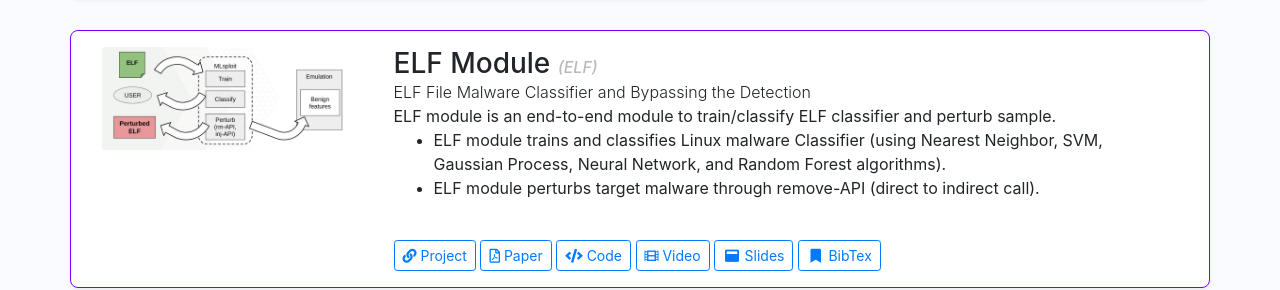
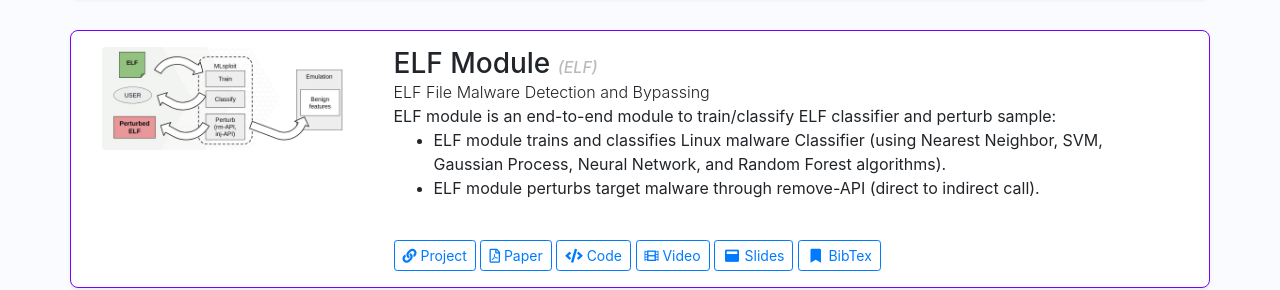
Before and after one commit to mlsploit/mlsploit-tutorial, a Jekyll site: the page built from index.html, in a window 1280 px wide. Shown: the part 1733-2023 px from the top of the page. Built offline with Jekyll 4.4.1, drawn with Linux system fonts in a browser that asks for light colours.

Commit message:
update elf info

```diff
--- a/_data/modules.yml
+++ b/_data/modules.yml
@@ -131,7 +131,7 @@
   venue-shorthand: ELF
   year: 0
 
-  paper-home: "https://github.com/sslab-gatech/avpass"
+  paper-home: "https://github.com/jinhojun/elf-new-ml"
   pdf: "#"
   github: "https://github.com/jinhojun/elf-new-ml"
   youtube: "#"
@@ -140,9 +140,9 @@
   icon: elf.jpg
   icon-fit: cover
   brand: ELF Module
-  tagline: ELF File Malware Classifier and Bypassing the Detection
+  tagline: ELF File Malware Detection and Bypassing
   summary: |
-    ELF module is an end-to-end module to train/classify ELF classifier and perturb sample.
+    ELF module is an end-to-end module to train/classify ELF classifier and perturb sample:
 
     <ul>
     <li>ELF module trains and classifies Linux malware Classifier (using Nearest Neighbor, SVM, Gaussian Process, Neural Network, and Random Forest algorithms).</li>
```
